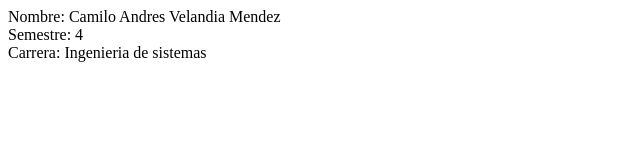
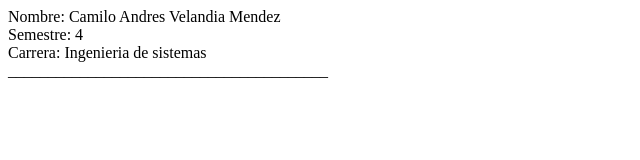
Before and after one commit to andresmdz4/Tarea, a plain HTML site: page index.html in a window 1280 px wide. Shown: the whole page, without its empty margins (0-640 px from the left). Drawn offline with Linux system fonts and the light colour scheme.

Commit message:
Fourth commit

```diff
--- a/index.html
+++ b/index.html
@@ -9,5 +9,6 @@
     <div> Nombre: Camilo Andres Velandia Mendez</div>
     <div> Semestre: 4</div>
     <div> Carrera: Ingenieria de sistemas</div>
+    <div>________________________________________</div>
 </body>
 </html>
```
